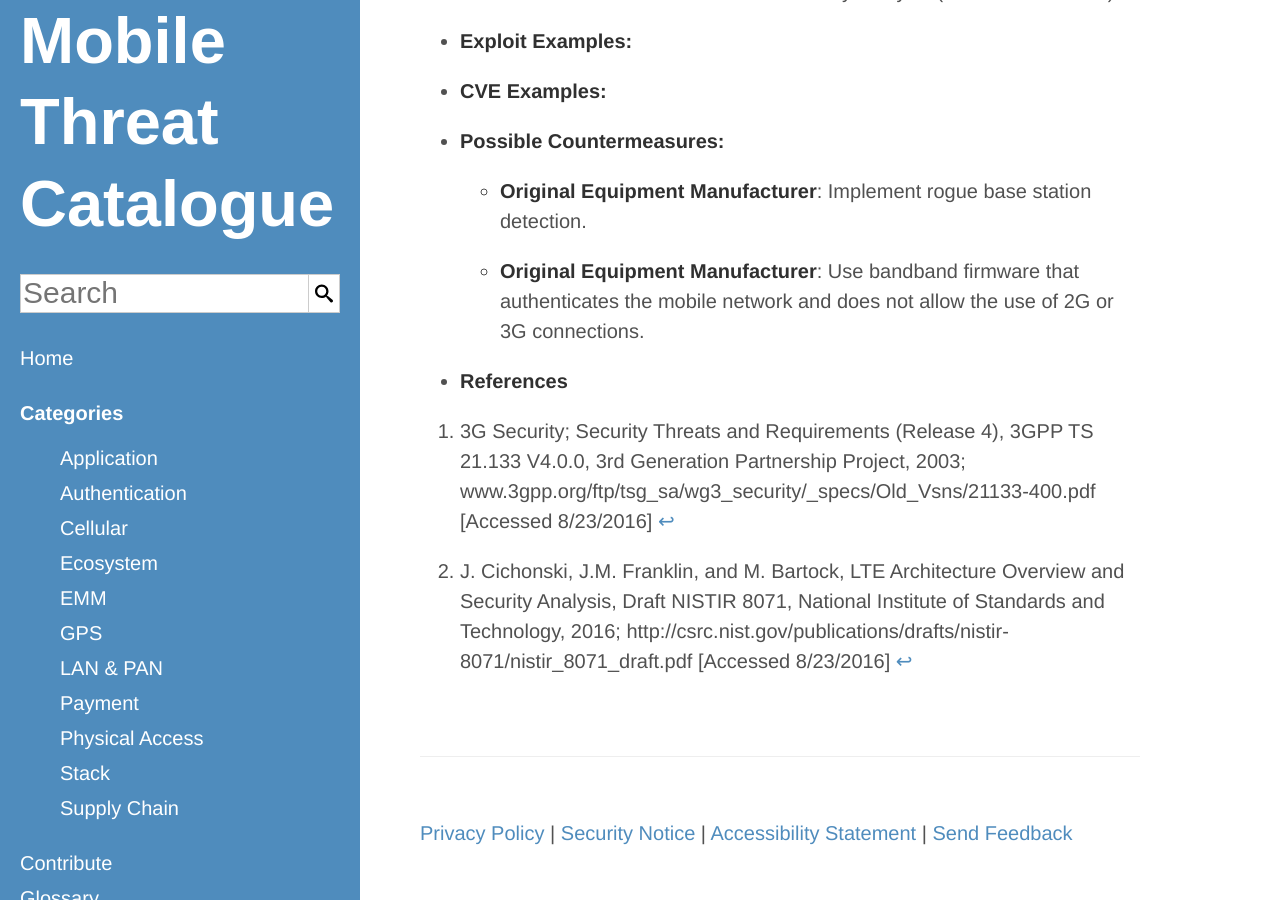
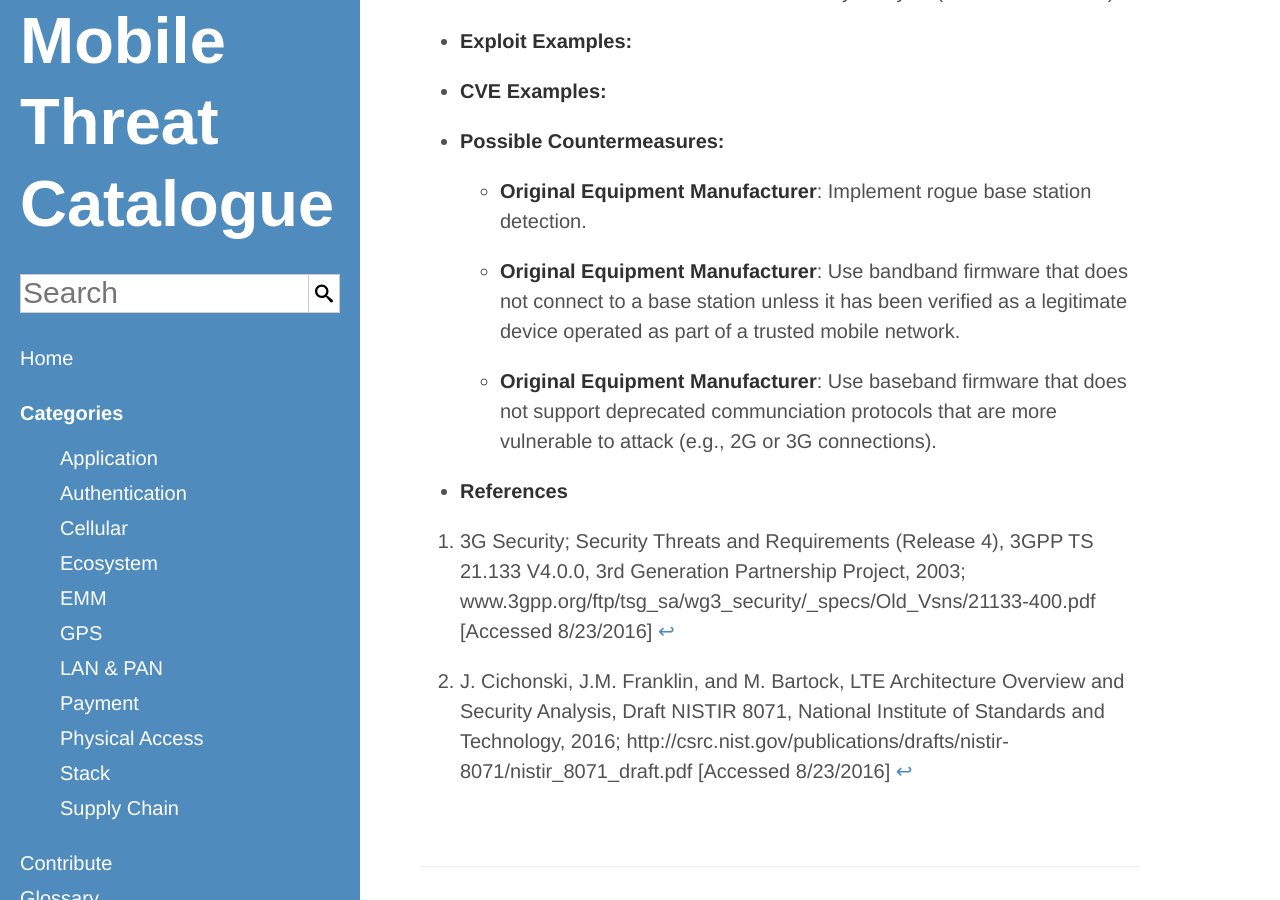
Before and after one commit to usnistgov/mobile-threat-catalogue, a Jekyll site: the page built from _cellular-threats/CEL-4.md, in a window 1280 px wide and 900 px high, scrolled down 478 px. Built offline with Jekyll 4.4.1, drawn with Linux system fonts in a browser that asks for light colours.

Commit message:
#13: updated countermeasures

```diff
--- a/_cellular-threats/CEL-4.md
+++ b/_cellular-threats/CEL-4.md
@@ -11,6 +11,8 @@
     PossibleCountermeasures:
         "Implement rogue base station detection.":
             - Original Equipment Manufacturer
-        "Use bandband firmware that authenticates the mobile network and does not allow the use of 2G or 3G connections.":
+        "Use bandband firmware that does not connect to a base station unless it has been verified as a legitimate device operated as part of a trusted mobile network.":
+            - Original Equipment Manufacturer
+        "Use baseband firmware that does not support deprecated communciation protocols that are more vulnerable to attack (e.g., 2G or 3G connections).":
             - Original Equipment Manufacturer
 ---
```
